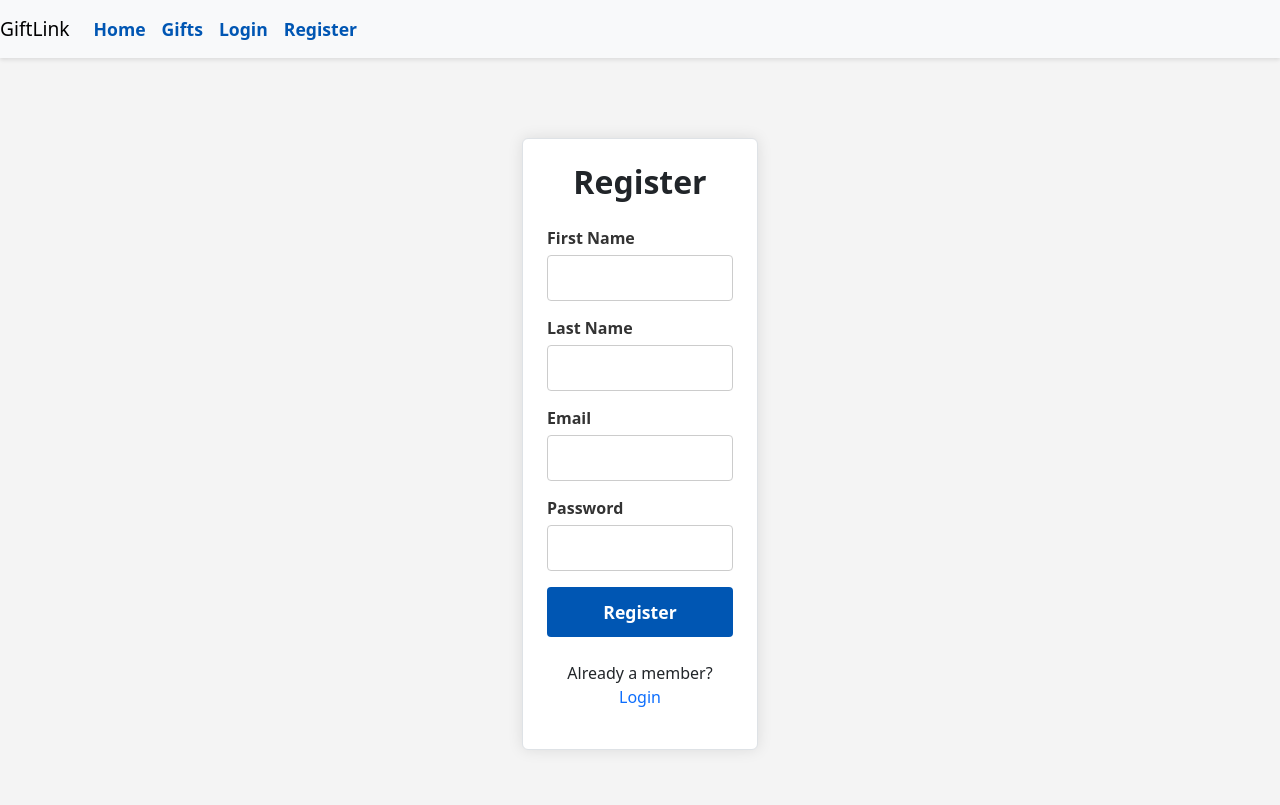
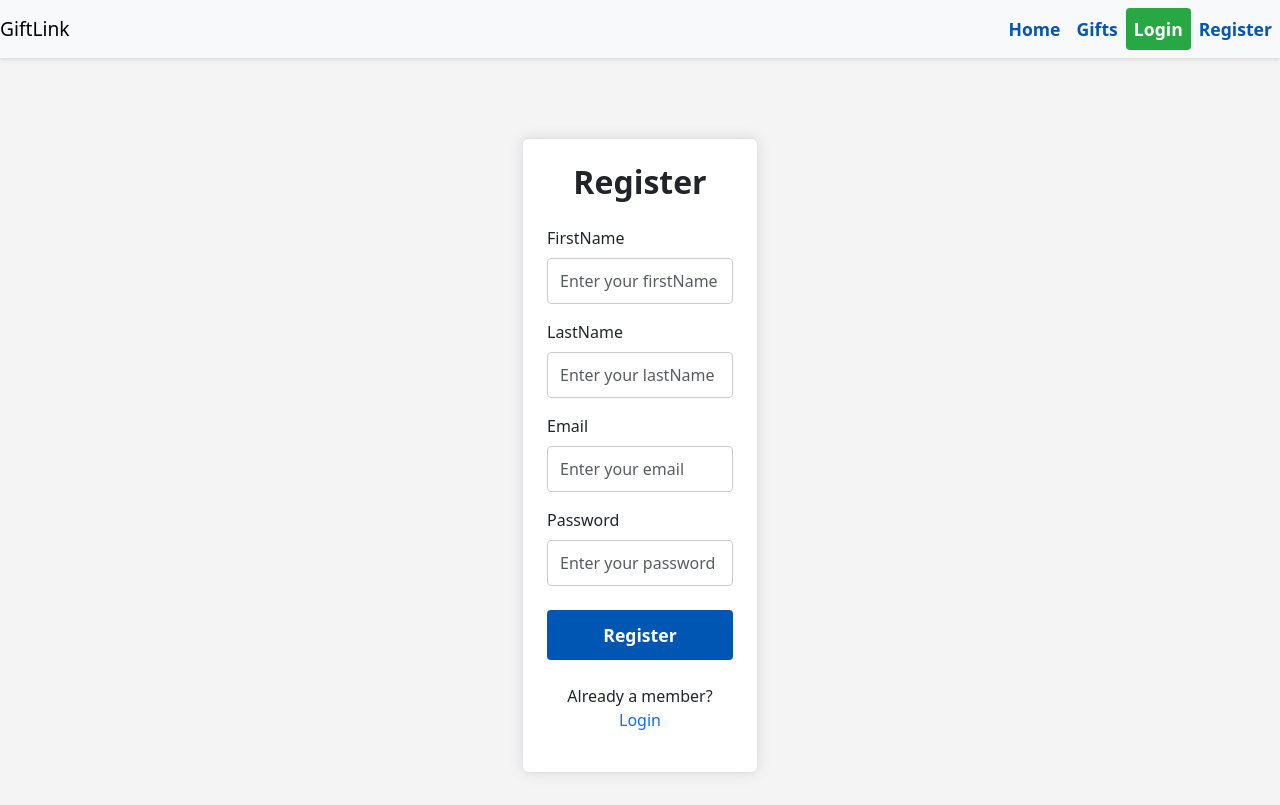
Before and after one commit to Sparrishhh/fullstack-capstone-template, a React (Create React App) app in the folder giftlink-frontend/: page /app/register in a window 1280 px wide. Built offline with nearby package versions, Linux system fonts and the light colour scheme.

Commit message:
Add full registration functionality to RegisterPage

```diff
--- a/giftlink-frontend/src/components/Navbar/Navbar.js
+++ b/giftlink-frontend/src/components/Navbar/Navbar.js
@@ -1,11 +1,49 @@
-import React from 'react';
-import { Link } from 'react-router-dom';
+import React, { useEffect } from 'react'
+import { Link, useNavigate } from 'react-router-dom'
+import { urlConfig } from '../../config';
+import { useAppContext } from '../../context/AuthContext';
 
 export default function Navbar() {
+  const { isLoggedIn, setIsLoggedIn, userName, setUserName } = useAppContext();
+  const navigate = useNavigate();
+
+  useEffect(() => {
+    const authTokenFromSession = sessionStorage.getItem('auth-token');
+    const nameFromSession = sessionStorage.getItem('name');
+    if (authTokenFromSession) {
+      if (isLoggedIn && nameFromSession) {
+        setUserName(nameFromSession);
+      } else {
+        sessionStorage.removeItem('auth-token');
+        sessionStorage.removeItem('name');
+        sessionStorage.removeItem('email');
+        setIsLoggedIn(false);
+      }
+    }
+  }, [isLoggedIn, setIsLoggedIn, setUserName]);
+
+  const handleLogout = () => {
+    sessionStorage.removeItem('auth-token');
+    sessionStorage.removeItem('name');
+    sessionStorage.removeItem('email');
+    setIsLoggedIn(false);
+    navigate(`/app`);
+  };
+
+  const profileSection = () => {
+    navigate(`/app/profile`);
+  };
+
   return (
-    <nav className="navbar navbar-expand-lg navbar-light bg-light">
+    <nav className="navbar navbar-expand-lg navbar-light bg-light" id="navbar_container">
       <Link className="navbar-brand" to="/">GiftLink</Link>
-      <div className="collapse navbar-collapse" id="navbarNav">
+
+      <button className="navbar-toggler" type="button" data-toggle="collapse" data-target="#navbarNav"
+        aria-controls="navbarNav" aria-expanded="false" aria-label="Toggle navigation">
+        <span className="navbar-toggler-icon"></span>
+      </button>
+
+      <div className="collapse navbar-collapse justify-content-end" id="navbarNav">
         <ul className="navbar-nav">
           <li className="nav-item">
             <Link className="nav-link" to="/app">Home</Link>
@@ -13,12 +51,28 @@
           <li className="nav-item">
             <Link className="nav-link" to="/app/search">Gifts</Link>
           </li>
-          <li className="nav-item">
-            <Link className="nav-link" to="/app/login">Login</Link>
-          </li>
-          <li className="nav-item">
-            <Link className="nav-link" to="/app/register">Register</Link>
-          </li>
+
+          {isLoggedIn ? (
+            <>
+              <li className="nav-item">
+                <span className="nav-link" style={{ color: "black", cursor: "pointer" }} onClick={profileSection}>
+                  Welcome, {userName}
+                </span>
+              </li>
+              <li className="nav-item">
+                <button className="nav-link login-btn" onClick={handleLogout}>Logout</button>
+              </li>
+            </>
+          ) : (
+            <>
+              <li className="nav-item">
+                <Link className="nav-link login-btn" to="/app/login">Login</Link>
+              </li>
+              <li className="nav-item">
+                <Link className="nav-link register-btn" to="/app/register">Register</Link>
+              </li>
+            </>
+          )}
         </ul>
       </div>
     </nav>
--- a/giftlink-frontend/src/components/RegisterPage/RegisterPage.js
+++ b/giftlink-frontend/src/components/RegisterPage/RegisterPage.js
@@ -1,23 +1,65 @@
 import React, { useState } from 'react';
+//Step 1 - Task 1
+import { urlConfig } from '../../config';
+
+//Step 1 - Task 2
+import { useAppContext } from '../../context/AuthContext';
+
+//Step 1 - Task 3
+import { useNavigate } from 'react-router-dom';
+
 import './RegisterPage.css';
 
 function RegisterPage() {
-
-    // Create useState hook variables for firstName, lastName, email, password
     const [firstName, setFirstName] = useState('');
     const [lastName, setLastName] = useState('');
     const [email, setEmail] = useState('');
     const [password, setPassword] = useState('');
 
-    // Create handleRegister function and include console.log
-    const handleRegister = () => {
-        console.log('Registering user with info:', {
-            firstName,
-            lastName,
-            email,
-            password
+    //Step 1 - Task 4
+    const [showerr, setShowerr] = useState('');
+
+    //Step 1 - Task 5
+    const navigate = useNavigate();
+    const { setIsLoggedIn } = useAppContext();
+
+    const handleRegister = async () => {
+        const response = await fetch(`${urlConfig.backendUrl}/api/auth/register`, {
+            //Step 1 - Task 6
+            method: 'POST',
+            //Step 1 - Task 7
+            headers: {
+                'content-type': 'application/json',
+            },
+            //Step 1 - Task 8
+            body: JSON.stringify({
+                firstName: firstName,
+                lastName: lastName,
+                email: email,
+                password: password
+            })
         });
-    };
+
+        //Step 2 - Task 1
+        const json = await response.json();
+        console.log('json data', json);
+        console.log('er', json.error);
+
+        //Step 2 - Task 2
+        if (json.authtoken) {
+            sessionStorage.setItem('auth-token', json.authtoken);
+            sessionStorage.setItem('name', firstName);
+            sessionStorage.setItem('email', json.email);
+            //Step 2 - Task 3
+            setIsLoggedIn(true);
+            //Step 2 - Task 4
+            navigate('/app');
+        }
+        if (json.error) {
+            //Step 2 - Task 5
+            setShowerr(json.error);
+        }
+    }
 
     return (
         <div className="container mt-5">
@@ -25,61 +67,56 @@
                 <div className="col-md-6 col-lg-4">
                     <div className="register-card p-4 border rounded">
                         <h2 className="text-center mb-4 font-weight-bold">Register</h2>
-
-                        {/* Input elements for all the variables - firstName, lastName, email, password */}
-                        <div className="form-group">
-                            <label htmlFor="firstName">First Name</label>
+                        <div className="mb-3">
+                            <label htmlFor="firstName" className="form-label">FirstName</label>
                             <input
+                                id="firstName"
                                 type="text"
                                 className="form-control"
-                                id="firstName"
+                                placeholder="Enter your firstName"
                                 value={firstName}
                                 onChange={(e) => setFirstName(e.target.value)}
                             />
                         </div>
 
-                        <div className="form-group">
-                            <label htmlFor="lastName">Last Name</label>
+                        <div className="mb-3">
+                            <label htmlFor="lastName" className="form-label">LastName</label>
                             <input
+                                id="lastName"
                                 type="text"
                                 className="form-control"
-                                id="lastName"
+                                placeholder="Enter your lastName"
                                 value={lastName}
                                 onChange={(e) => setLastName(e.target.value)}
                             />
                         </div>
 
-                        <div className="form-group">
-                            <label htmlFor="email">Email</label>
+                        <div className="mb-3">
+                            <label htmlFor="email" className="form-label">Email</label>
                             <input
-                                type="email"
+                                id="email"
+                                type="text"
                                 className="form-control"
-                                id="email"
+                                placeholder="Enter your email"
                                 value={email}
                                 onChange={(e) => setEmail(e.target.value)}
                             />
+                            <div className="text-danger">{showerr}</div>
                         </div>
 
-                        <div className="form-group">
-                            <label htmlFor="password">Password</label>
+                        <div className="mb-4">
+                            <label htmlFor="password" className="form-label">Password</label>
                             <input
+                                id="password"
                                 type="password"
                                 className="form-control"
-                                id="password"
+                                placeholder="Enter your password"
                                 value={password}
                                 onChange={(e) => setPassword(e.target.value)}
                             />
                         </div>
 
-                        {/* Button that performs the `handleRegister` function on click */}
-                        <button
-                            type="button"
-                            className="btn btn-primary btn-block mt-3"
-                            onClick={handleRegister}
-                        >
-                            Register
-                        </button>
-
+                        <button className="btn btn-primary w-100 mb-3" onClick={handleRegister}>Register</button>
                         <p className="mt-4 text-center">
                             Already a member? <a href="/app/login" className="text-primary">Login</a>
                         </p>
@@ -87,7 +124,7 @@
                 </div>
             </div>
         </div>
-    ); // end of return
+    );
 }
 
 export default RegisterPage;
```
